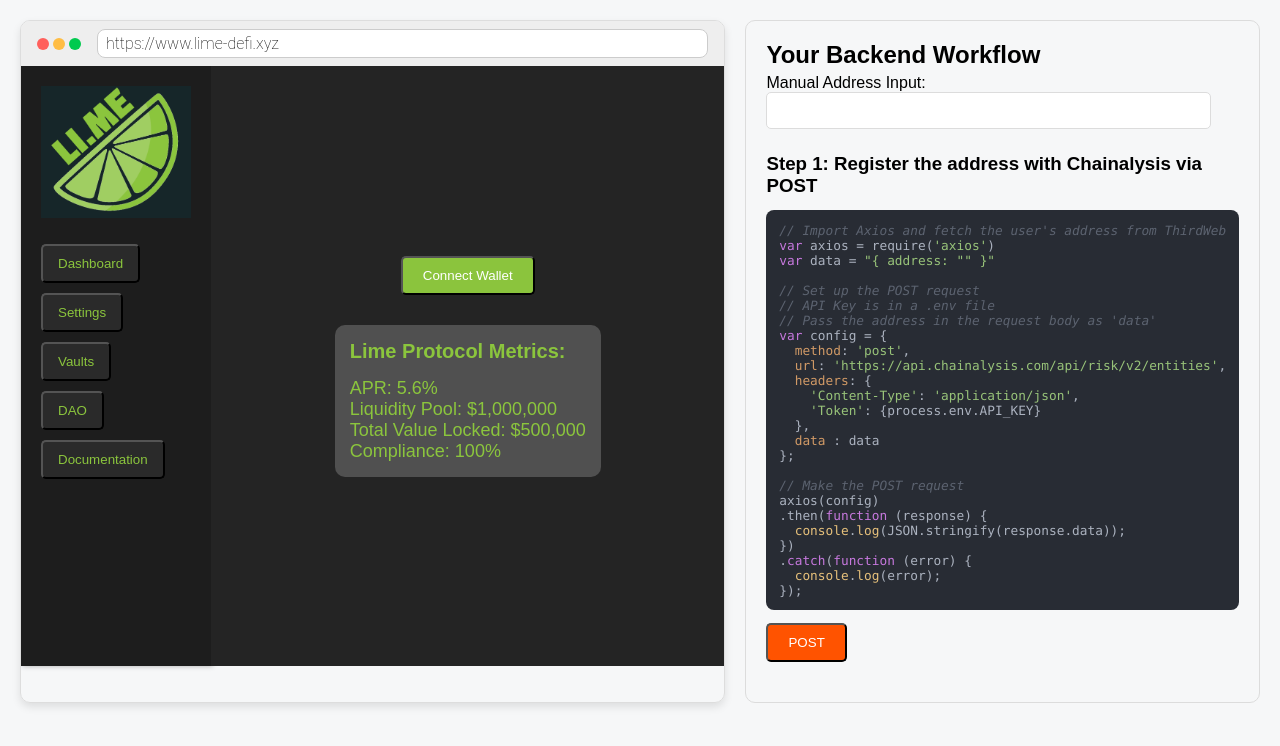
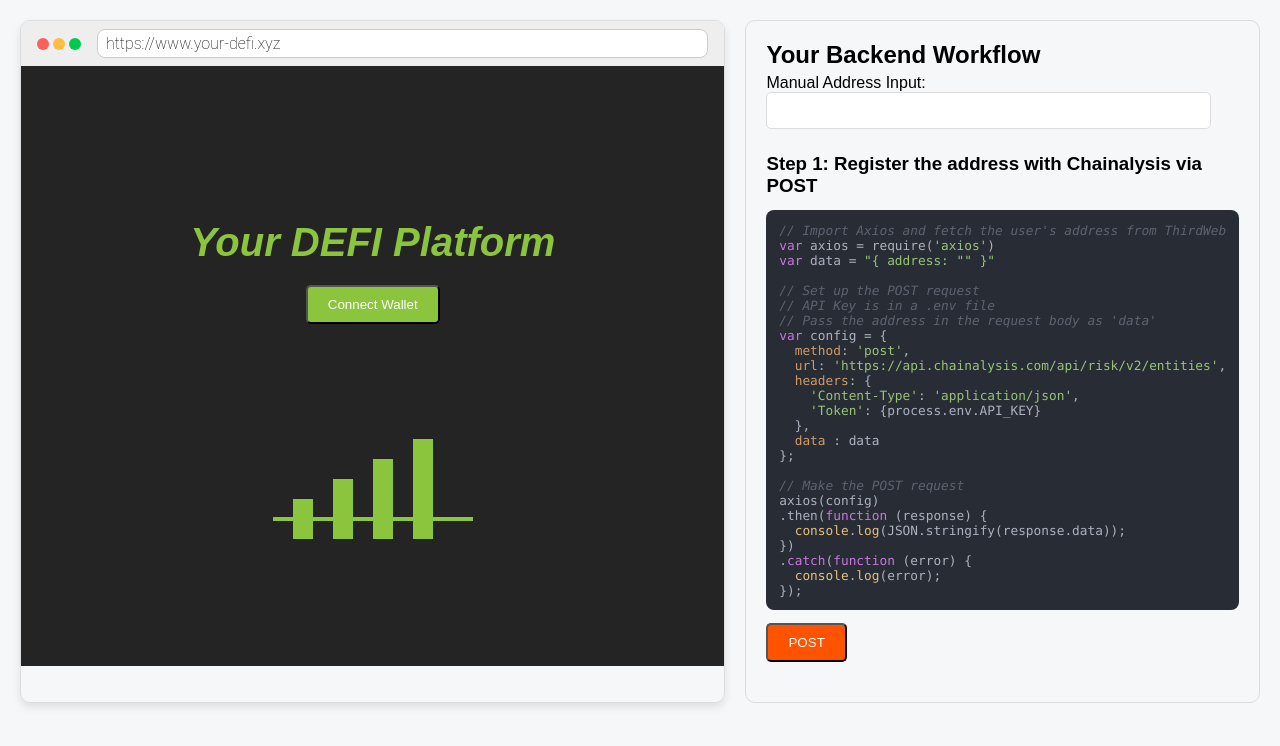
Before and after one commit to tbw875/demo-frontend-asapi, a React (Create React App) app: page / in a window 1280 px wide. Shown: the top 746 px of the page. Built offline with nearby package versions, Linux system fonts and the light colour scheme.

Commit message:
Editing landing page content. Still not happy with it.

```diff
--- a/src/App.css
+++ b/src/App.css
@@ -5,6 +5,12 @@
   background-color: #f6f7f8;
 }
 
+.title {
+  font-size: 40px;
+  margin-bottom: 20px;
+  color:#8bc43d;
+  font-style: italic;
+}
 
 .button {
   background-color: #ff5300; /* Chainalysis Orange */
--- a/src/App.js
+++ b/src/App.js
@@ -147,24 +147,13 @@
               <div className="circle yellow"></div>
               <div className="circle green"></div>
             </div>
-            <div className="url-bar">https://www.lime-defi.xyz</div>
+            <div className="url-bar">https://www.your-defi.xyz</div>
           </div>
           <div className="main-container">
-            {/* Sidebar */}
-            <div className="sidebar">
-              <div className="sidebar-header">
-                <img src="lime-logo.png" alt="Li.me DeFi" width="150px" />
-              </div>
-              <button className="sidebar-btn">Dashboard</button>
-              <button className="sidebar-btn">Settings</button>
-              <button className="sidebar-btn">Vaults</button>
-              <button className="sidebar-btn">DAO</button>
-              <button className="sidebar-btn">Documentation</button>
-              {/* Add more sidebar buttons here */}
-            </div>
+            {/* Main Content */}
 
-            {/* Main Content */}
             <div className="content">
+              <h1 className="title">Your DEFI Platform</h1>
               {address ? (
                 <>
                   <p>Wallet Connected: {address}</p>
@@ -184,38 +173,26 @@
               {/* TODO: Remove inline styles to a css class*/}
               <div
                 style={{
-                  marginTop: "30px",
-                  backgroundColor: "rgba(255, 255, 255, 0.2)",
-                  padding: "15px",
-                  borderRadius: "10px",
+                  color: "#8BC53D",
+                  fontWeight: "bold",
+                  marginBottom: "15px",
+                  fontSize: "20px",
                 }}
-              >
-                <div
-                  style={{
-                    color: "#8BC53D",
-                    fontWeight: "bold",
-                    marginBottom: "15px",
-                    fontSize: "20px",
-                  }}
-                >
-                  Lime Protocol Metrics:
-                </div>
-                <div
-                  as="ul"
-                  style={{
-                    color: "#8BC53D",
-                    padding: "0",
-                    margin: "0",
-                    listStyleType: "none",
-                    fontSize: "18px",
-                  }}
-                >
-                  <div as="li">APR: 5.6%</div>
-                  <div as="li">Liquidity Pool: $1,000,000</div>
-                  <div as="li">Total Value Locked: $500,000</div>
-                  <div as="li">Compliance: 100%</div>
-                </div>
-              </div>
+              ></div>
+              <svg width="200px" viewBox="0 0 100 100" className="bar-chart">
+                <rect x="10" y="80" width="10" height="20" fill="#8BC53D" />
+                <rect x="30" y="70" width="10" height="30" fill="#8BC53D" />
+                <rect x="50" y="60" width="10" height="40" fill="#8BC53D" />
+                <rect x="70" y="50" width="10" height="50" fill="#8BC53D" />
+                <line
+                  x1="0"
+                  y1="90"
+                  x2="100"
+                  y2="90"
+                  stroke="#8BC53D"
+                  strokeWidth="2"
+                />
+              </svg>
             </div>
           </div>
         </div>
```
